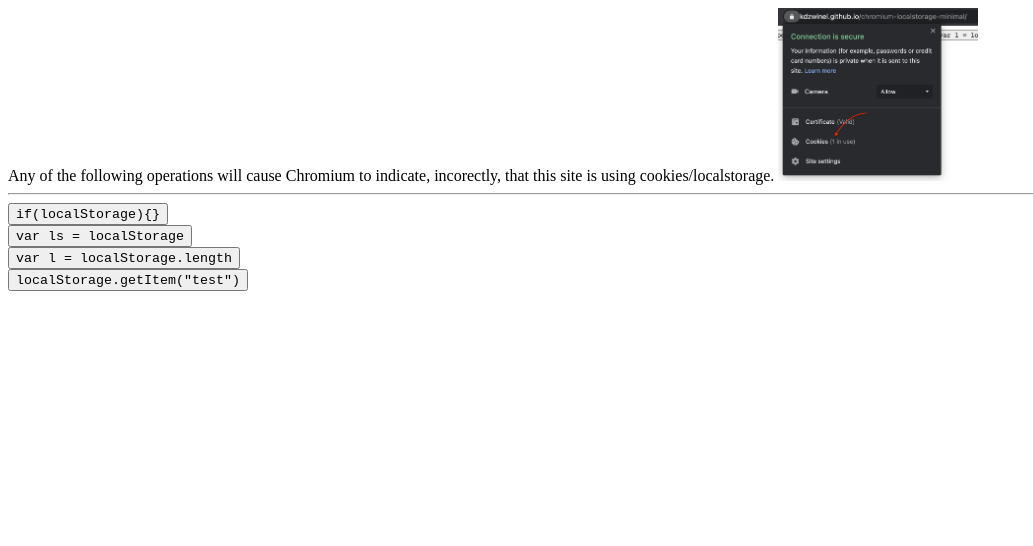
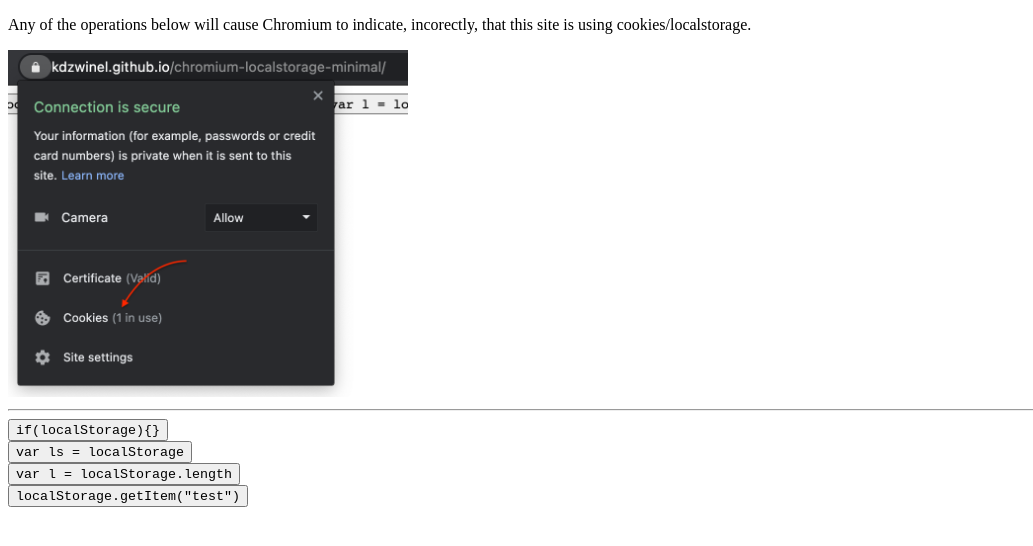
Before and after one commit to kdzwinel/chromium-localstorage-minimal, a plain HTML site: page index.html in a window 1280 px wide. Shown: the whole page, without its empty margins (0-1033 px from the left). Drawn offline with Linux system fonts and the light colour scheme.

Commit message:
Update index.html

```diff
--- a/index.html
+++ b/index.html
@@ -6,9 +6,9 @@
   <title>chromium - localStorage - minimal test example</title>
 </head>
 <body>
-  Any of the following operations will cause Chromium to indicate, incorectly, that this site is using cookies/localstorage.
+  <p>Any of the operations below will cause Chromium to indicate, incorectly, that this site is using cookies/localstorage.</p>
 
-  <img src='invalid.png' width='200' />
+  <img src='invalid.png' width='400' />
 
   <hr/>
 
```
